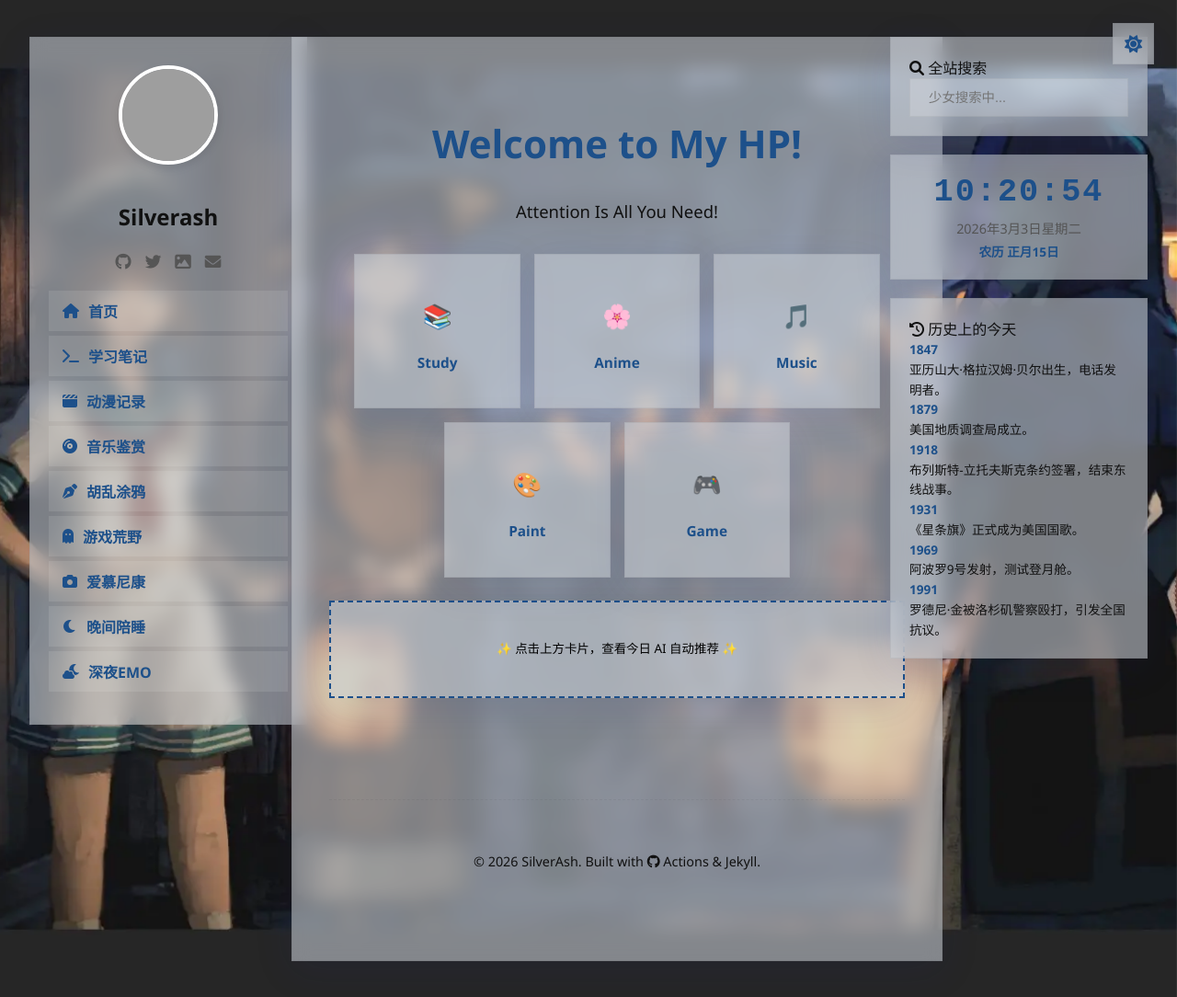
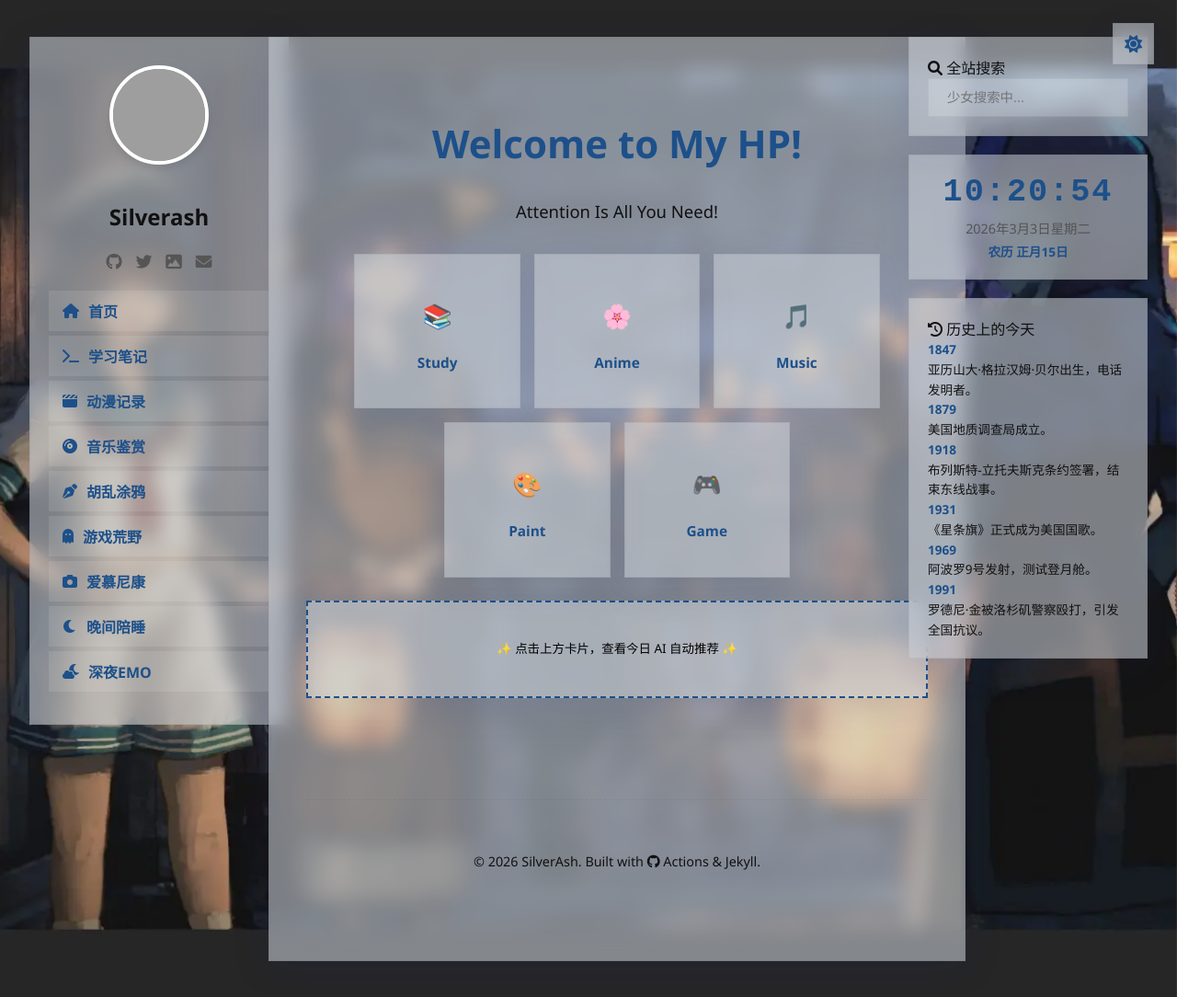
Before and after one commit to SiIverAsh/siiverash.github.io, a Jekyll site: the page built from index.md, in a window 1280 px wide and 1085 px high. Shown: the whole window at 92% size. Built offline with Jekyll 4.4.1, drawn with Linux system fonts in a browser that asks for light colours; comment, search, counter and statistics services are not loaded; grey boxes are pictures that could not be loaded.

Commit message:
UI: change siderbar size to feat small screen

```diff
--- a/_includes/extra-sidebar.html
+++ b/_includes/extra-sidebar.html
@@ -78,7 +78,7 @@
 <!-- snap分类页：显示装备 -->
 {% if page.url contains '/categories/snap' %}
 <div class="extra-box glass-card">
-    <div class="extra-title"><i class="fas fa-tower-pc"></i> 装备 (equipment)</div>
+    <div class="extra-title"><i class="fas fa-camera-retro"></i> 装备 (equipment)</div>
     <div style="font-size: 0.85em; color: var(--text-main);">
         <div style="margin-bottom: 10px;">
             <div style="color: var(--primary-color); font-weight: bold;"><i class="fas fa-camera"></i> Camera</div>
@@ -87,6 +87,7 @@
         <div style="margin-bottom: 10px;">
             <div style="color: #f09199; font-weight: bold;"><i class="fas fa-dot-circle"></i> Lens</div>
             <div>{{ site.data.me.snap.equipment.lens }}</div>
+        </div>
     </div>
 </div>
 {% endif %}
--- a/assets/css/responsive.css
+++ b/assets/css/responsive.css
@@ -1,11 +1,38 @@
-@media (max-width: 1100px) {
+
+@media (max-width: 1350px) {
+    .wrapper {
+        grid-template-columns: 240px minmax(0, 1fr) 260px; /* 适度缩小侧边栏 */
+        gap: 20px;
+        padding: 40px 15px;
+    }
+    .sidebar { width: 240px; }
+    .extra-sidebar { width: 260px; }
+}
+
+/* 针对窄屏笔记本或横向平板 */
+@media (max-width: 1200px) {
+    .wrapper {
+        grid-template-columns: 220px minmax(0, 1fr) 240px;
+        gap: 15px;
+    }
+    .sidebar { width: 220px; }
+    .extra-sidebar { width: 240px; }
+}
+
+@media (max-width: 1150px) {
     .wrapper {
         grid-template-columns: 260px 1fr;
-        gap: 15px;
-        padding: 20px 15px;
+        gap: 20px;
+        padding: 30px 20px;
     }
     .extra-sidebar {
         display: none;
+    }
+}
+
+@media (max-width: 900px) {
+    .wrapper {
+        grid-template-columns: 220px 1fr;
     }
 }
 
```
Also changed, not shown: other parts of _includes/extra-sidebar.html (+0 -1 lines).
